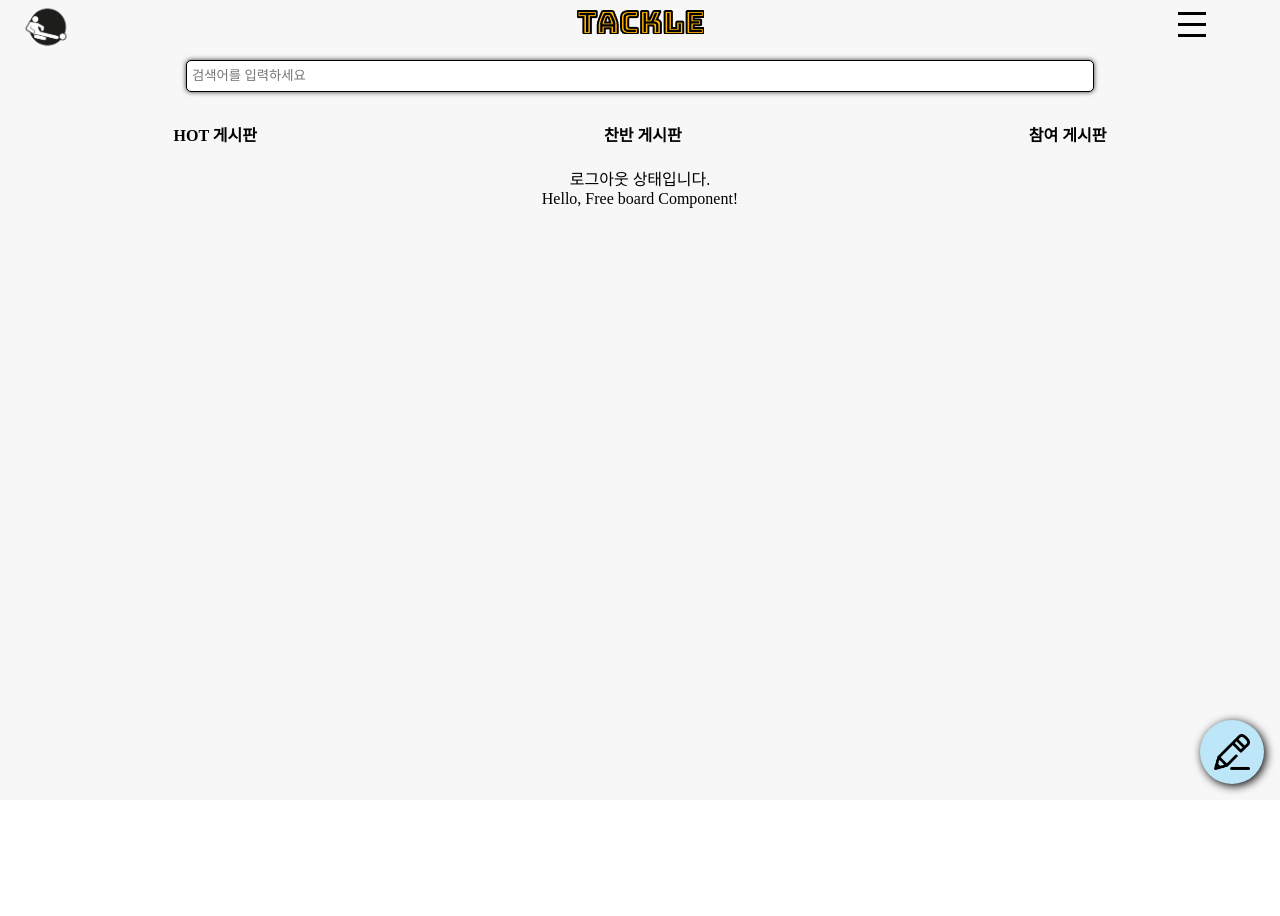
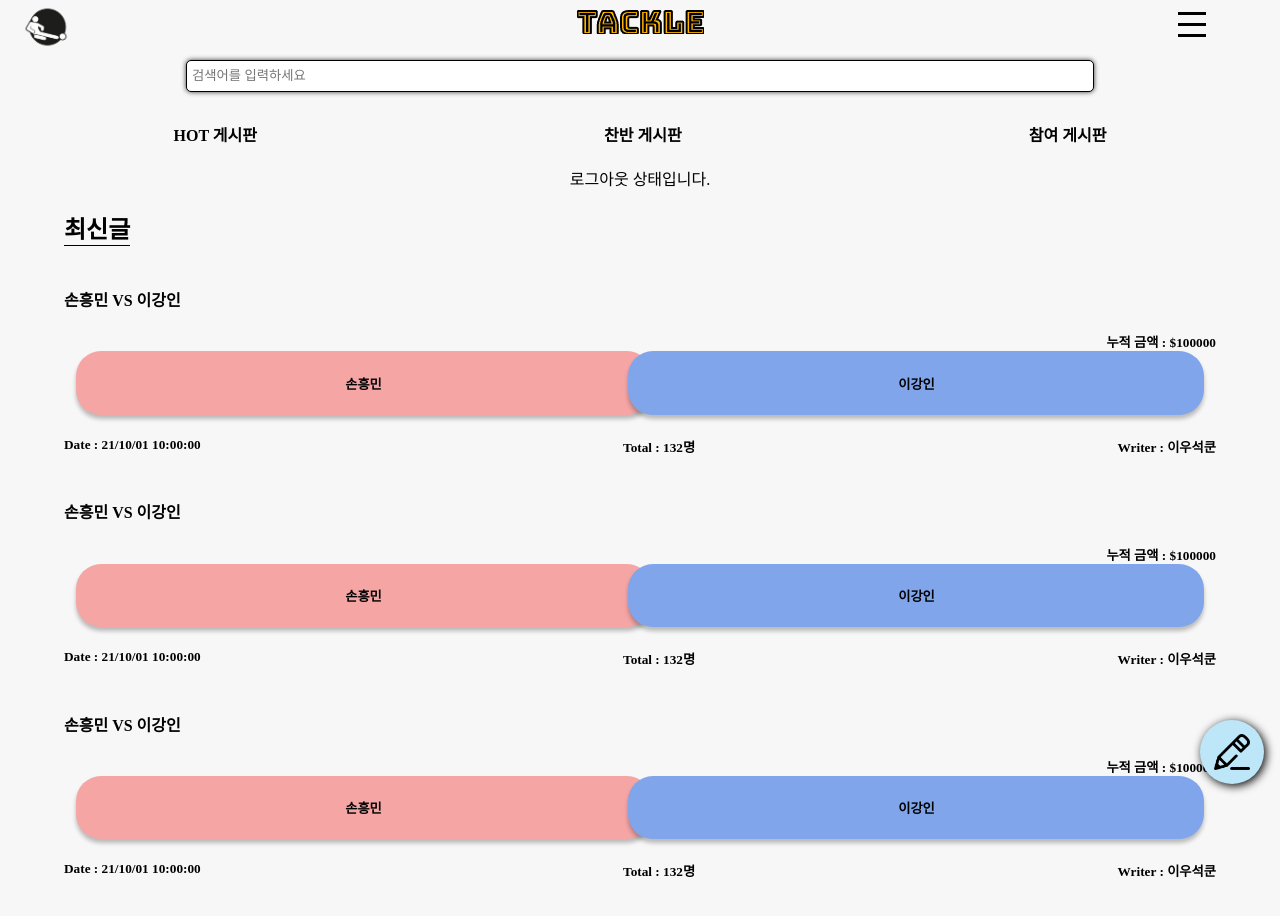
Before and after one commit to ejeonghun/react_tackle, a React (Create React App) app in the folder frontend/: page /participationboard in a window 1280 px wide. Shown: the top 916 px of the page. Before the commit the page ends 800 px from the top, so only its background shows below. Built offline with nearby package versions, Linux system fonts and the light colour scheme; a web font is replaced by a local one.

Commit message:
각 게시판 컴포넌트화

```diff
--- a/frontend/src/component/Board/Board.js
+++ b/frontend/src/component/Board/Board.js
@@ -1,10 +1,12 @@
 import React, { useState, useEffect } from "react";
-import { Link } from 'react-router-dom';
+import { Link, useLocation } from 'react-router-dom';
 import Write_Btn from "../Write_btn/Write_btn"
 import axios from 'axios';
 
 function Board() {
   const [data, setData] = useState(null); // data라는 상태를 만듭니다.
+  const location = useLocation(); // 현재 path 위치를 가져옵니다.
+  let boardName = '';
 
   useEffect(() => {
       async function fetchData() {
@@ -20,14 +22,27 @@ function Board() {
 
       getData();
   }, []);
-
+  switch (location.pathname) {
+    case "/Hotboard":
+      boardName = "인기글";
+      break;
+    case "/VSboard":
+      boardName = "찬반글";
+      break;
+    case "/Participationboard":
+      boardName = "참여글";
+      break;
+    default:
+      boardName = "최신글";
+      break;
+  }
   if (!data) return <div>Loading...</div>;
 
     return (
         <div>
         <div style={{ display: 'flex', justifyContent: 'center', width: '100%', height: '100vh' , textAlign:'left'}}>
           <div style={{ display: 'flex', flexDirection: 'column', alignItems: 'flex-start', width:'90%', height:'auto'}}>
-            <h2 style={{borderBottom:'1px solid black'}}>최신글</h2>
+            <h2 style={{borderBottom:'1px solid black'}}>{boardName}</h2>
             {/* 각각의 게시글을 순회합니다. */}
             {data.map((post) => (
               <div className='Main_Content' key={post.id} style={{width:'100%'}}>
@@ -50,9 +65,8 @@ function Board() {
               </div>
               </Link>
             </div>
-          ))};
+          ))}
           </div>
-
           <Write_Btn /> {/* 글쓰기 버튼 */}
           </div>
 
--- a/frontend/src/component/Participationboard/Participation.js
+++ b/frontend/src/component/Participationboard/Participation.js
@@ -1,16 +1,11 @@
 import React from 'react';
-import Write_btn from '../Write_btn/Write_btn';
+import Board from '../Board/Board.js';
 // Login.js
 // Hello, Component! 라는 문자열을 담은 div 요소 Login 만들기
 // 컴포넌트의 첫글자는 무조건 대문자로 작성해야함!
 const Freeboard = () => {
     return (
-      <div>
-          <span>
-            Hello, Free board Component!
-          </span>
-          <Write_btn /> {/* 글쓰기 버튼 */}
-      </div>
+      <Board/>
     );
   };
   // 만든 컴포넌트 모듈로 사용하기 위해 내보내기
--- a/frontend/src/component/VSBoard/VSBoard.js
+++ b/frontend/src/component/VSBoard/VSBoard.js
@@ -1,18 +1,13 @@
 import React from 'react';
-import Write_Btn from '../Write_btn/Write_btn.js';
+import Board from '../Board/Board.js';
 
 // Login.js
 // Hello, Component! 라는 문자열을 담은 div 요소 Login 만들기
 // 컴포넌트의 첫글자는 무조건 대문자로 작성해야함!
-const Board = () => {
+const VSBoard = () => {
     return (
-      <div>
-          <span>
-            Hello, V/S Board Component!
-          </span>
-          <Write_Btn /> {/* 글쓰기 버튼 */}
-      </div>
+      <Board/>
     );
   };
   // 만든 컴포넌트 모듈로 사용하기 위해 내보내기
-  export default Board;
+export default VSBoard;
```
